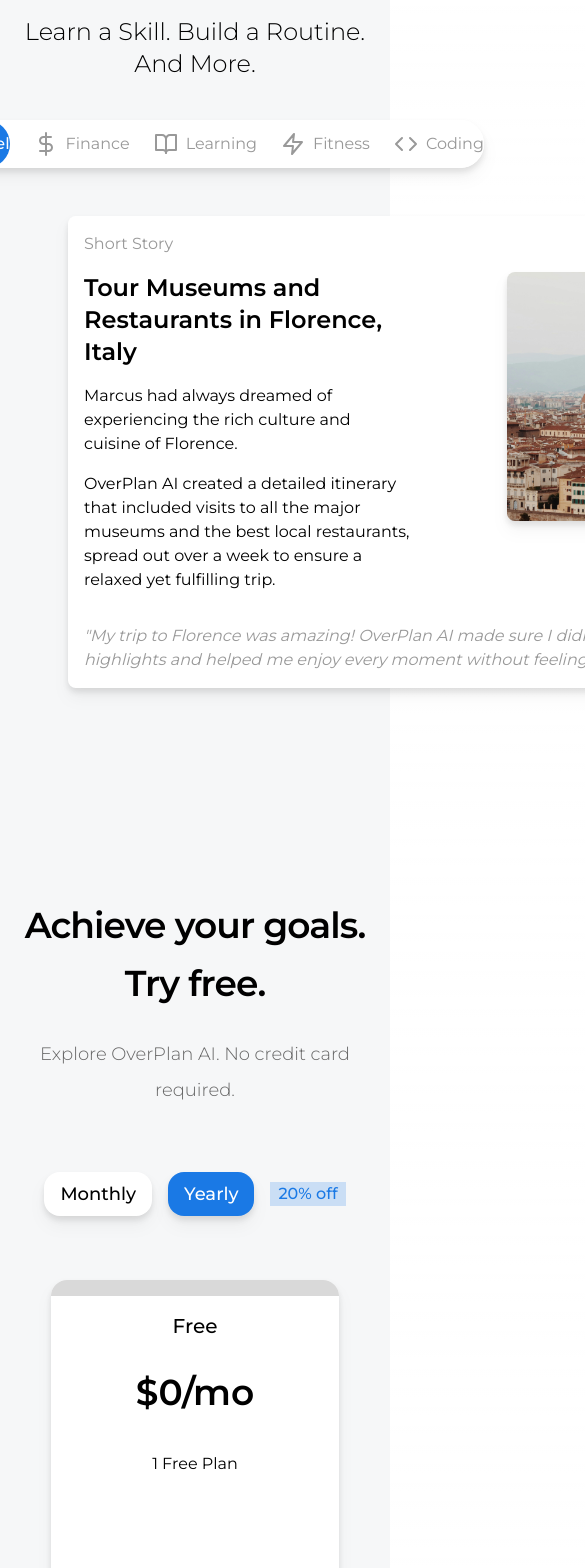
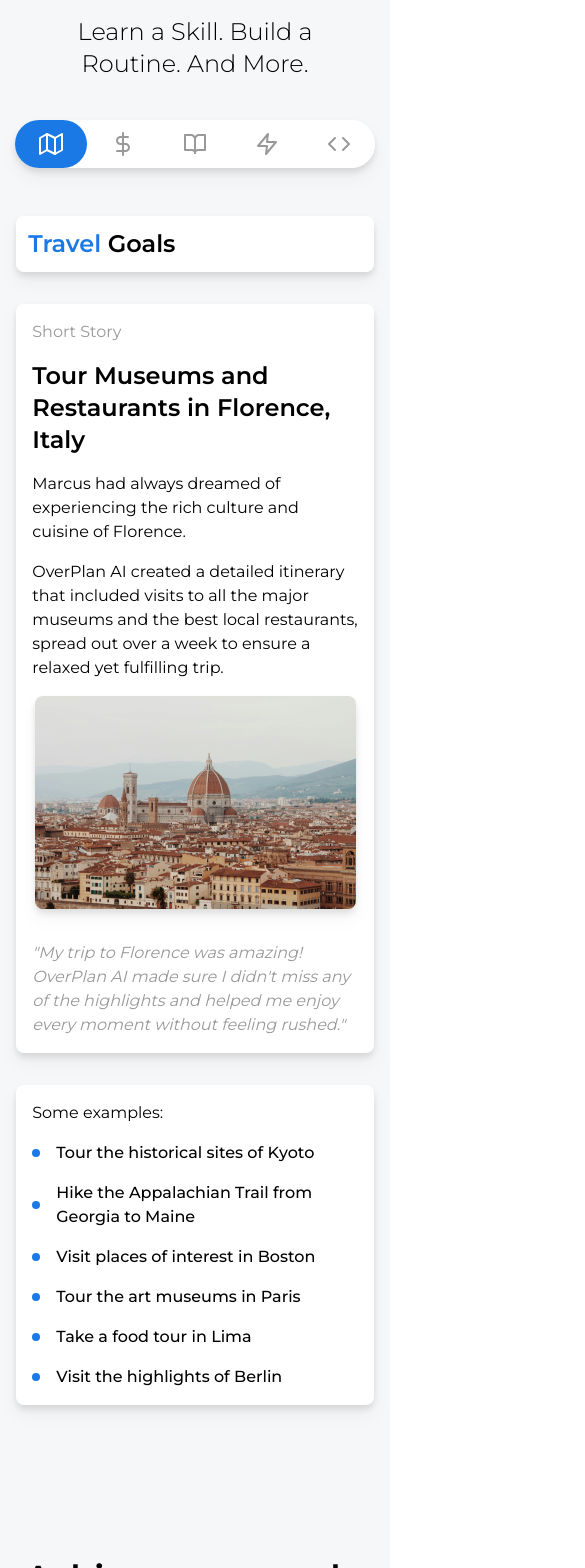
Before and after one commit to AlejandroALopez/overplan-website, a Next.js app: page / in a window 390 px wide. Shown: the part 2200-3768 px from the top of the page, 585 px wide, since content can reach past the window. Built offline with nearby package versions, Linux system fonts and the light colour scheme.

Commit message:
responsive use cases section

```diff
--- a/src/app/pricingSection.tsx
+++ b/src/app/pricingSection.tsx
@@ -25,7 +25,7 @@ export default function PricingSection() {
                     Achieve your goals. Try free.
                 </p>
                 <p
-                    className="text-lg md:text-xl text-[#666666] text-center font-light max-w-[450px] leading-9"
+                    className="w-10/12 md:w-full text-lg md:text-xl text-[#666666] text-center font-light max-w-[450px] leading-9"
                 >
                     Explore OverPlan AI. No credit card required.
                 </p>
--- a/src/app/useCasesSection.tsx
+++ b/src/app/useCasesSection.tsx
@@ -8,7 +8,7 @@ export default function UseCasesSection() {
     return (
         <section className="flex flex-col items-center bg-bgPrimary w-full py-4 gap-4">
             <p className="text-3xl font-semibold text-center mt-12">Designed for Diverse Goals</p>
-            <p className="text-2xl text-center font-light my-6">Learn a Skill. Build a Routine. And More.</p>
+            <p className="w-10/12 md:w-full text-2xl text-center font-light my-6">Learn a Skill. Build a Routine. And More.</p>
             {/* Area Selector */}
             <div className="flex flex-row bg-white rounded-3xl drop-shadow-lg">
                 {areas.map((a) => (
@@ -19,17 +19,21 @@ export default function UseCasesSection() {
                         onClick={() => setArea(a.area)}
                     >
                         <Image src={a.area === area ? a.imageOn : a.imageOff} alt='travel' />
-                        <p className={`${a.area === area ? "text-white font-medium" : "text-[#999999]"}`}>{a.area}</p>
+                        <p className={`hidden md:block ${a.area === area ? "text-white font-medium" : "text-[#999999]"}`}>{a.area}</p>
                     </button>
                 ))}
             </div>
-            <div className="flex flex-row gap-24 mt-8 mb-24">
-                <div className="flex flex-col gap-8">
-                    <div className="bg-white p-3 w-[400px] rounded-lg drop-shadow-lg">
+            {/* Content (wide screens) */}
+            <div className="hidden lg:flex flex-row justify-evenly mt-8 mb-24 w-full">
+                {/* Right Content: Title and Examples */}
+                <div className="flex flex-col gap-8 w-3/12">
+                    {/* Title */}
+                    <div className="bg-white p-3 w-full rounded-lg drop-shadow-lg">
                         <p className="text-2xl font-semibold"><span className="text-primary">{area}</span> Goals</p>
                     </div>
                     {/* Examples */}
-                    <div className="flex flex-col bg-white p-4 w-[400px] h-full gap-4 rounded-lg drop-shadow-lg">
+                    <div className="flex flex-col bg-white p-4 w-full h-full gap-4 rounded-lg drop-shadow-lg">
+                        <p>Some examples:</p>
                         {useCases[area].possibleGoals.map((example: string) => (
                             <div key={example} className="flex flex-row items-center gap-4">
                                 <div className="p-1 bg-primary rounded-full" />
@@ -38,8 +42,8 @@ export default function UseCasesSection() {
                         ))}
                     </div>
                 </div>
-                {/* Short Story */}
-                <div className="relative flex flex-col bg-white p-4 w-[750px] gap-4 rounded-lg drop-shadow-lg">
+                {/* Left Content: Short Story */}
+                <div className="relative flex flex-col bg-white p-4 w-7/12 gap-4 rounded-lg drop-shadow-lg">
                     <p className="text-[#999999]">Short Story</p>
                     <div className="flex flex-row gap-4">
                         <div className="flex flex-col gap-4">
@@ -50,17 +54,56 @@ export default function UseCasesSection() {
                         <div className="relative">
                             <Image
                                 // className="absolute top-0 right-0 transform translate-x-1/4"
-                                className="translate-x-20 rounded-lg drop-shadow-lg"
+                                className="translate-x-10 xl:translate-x-20 rounded-lg drop-shadow-lg"
                                 src={`/img/${useCases[area].imgName}`}
                                 alt="case image"
-                                width={321*5}
-                                height={213*5}
+                                width={321 * 5}
+                                height={213 * 5}
                             />
                         </div>
                     </div>
                     <p className="text-[#999999] italic mt-4">&quot;{useCases[area].quote}&quot;</p>
                 </div>
             </div>
+            {/* Content (small screens) */}
+            <div className="lg:hidden flex flex-col items-center gap-8 mt-8 mb-8">
+                {/* Title */}
+                <div className="bg-white p-3 w-11/12 lg:w-[400px] rounded-lg drop-shadow-lg">
+                    <p className="text-2xl font-semibold"><span className="text-primary">{area}</span> Goals</p>
+                </div>
+                {/* Short Story */}
+                <div className="relative flex flex-col bg-white p-4 w-11/12 lg:w-[750px] gap-4 rounded-lg drop-shadow-lg">
+                    <p className="text-[#999999]">Short Story</p>
+                    <div className="flex flex-col items-center gap-4">
+                        <div className="flex flex-col gap-4">
+                            <p className="text-2xl font-semibold">{useCases[area].goal}</p>
+                            <p className="">{useCases[area].situation}</p>
+                            <p className="">{useCases[area].solution}</p>
+                        </div>
+                        <div className="relative">
+                            <Image
+                                // className="absolute top-0 right-0 transform translate-x-1/4"
+                                className="lg:translate-x-20 rounded-lg drop-shadow-lg"
+                                src={`/img/${useCases[area].imgName}`}
+                                alt="case image"
+                                width={321}
+                                height={213}
+                            />
+                        </div>
+                    </div>
+                    <p className="text-[#999999] italic mt-4">&quot;{useCases[area].quote}&quot;</p>
+                </div>
+                {/* Examples */}
+                <div className="flex flex-col bg-white p-4 w-11/12 lg:w-[400px] h-full gap-4 rounded-lg drop-shadow-lg">
+                    <p>Some examples:</p>
+                    {useCases[area].possibleGoals.map((example: string) => (
+                        <div key={example} className="flex flex-row items-center gap-4">
+                            <div className="p-1 bg-primary rounded-full" />
+                            <p className="font-medium">{example}</p>
+                        </div>
+                    ))}
+                </div>
+            </div>
         </section>
     )
 }
```
